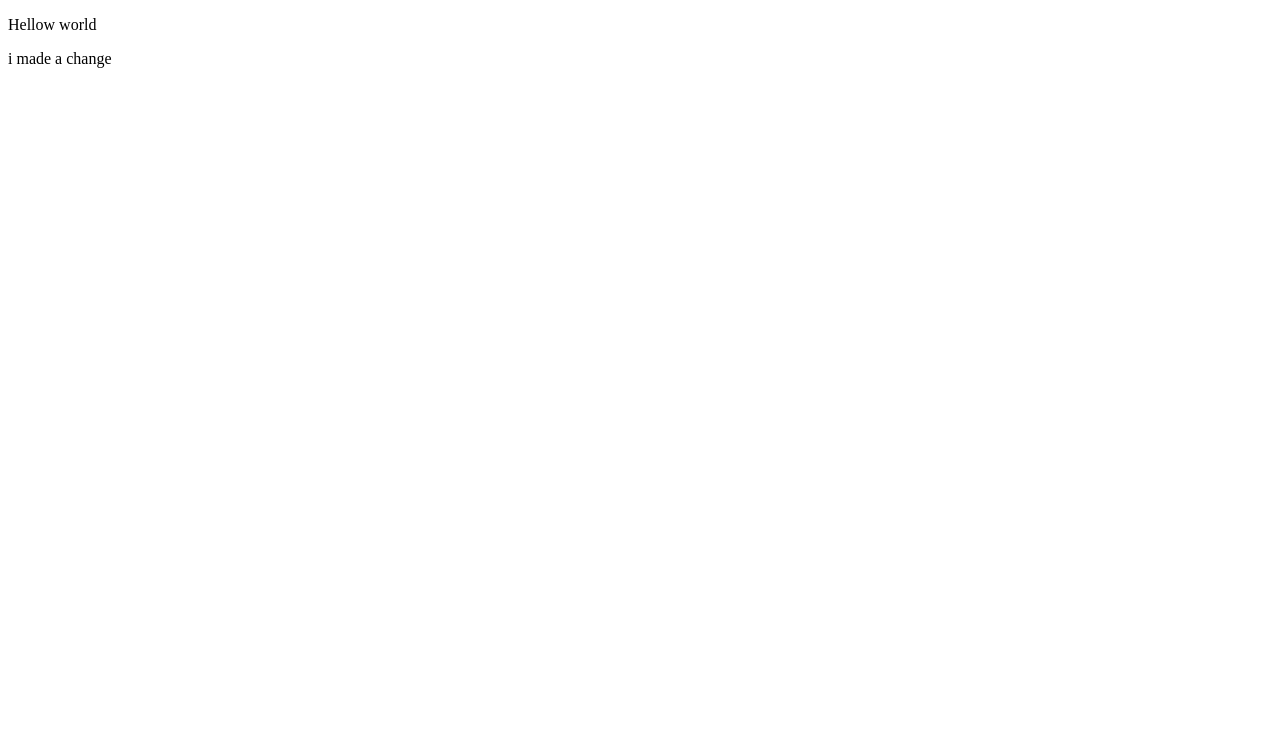
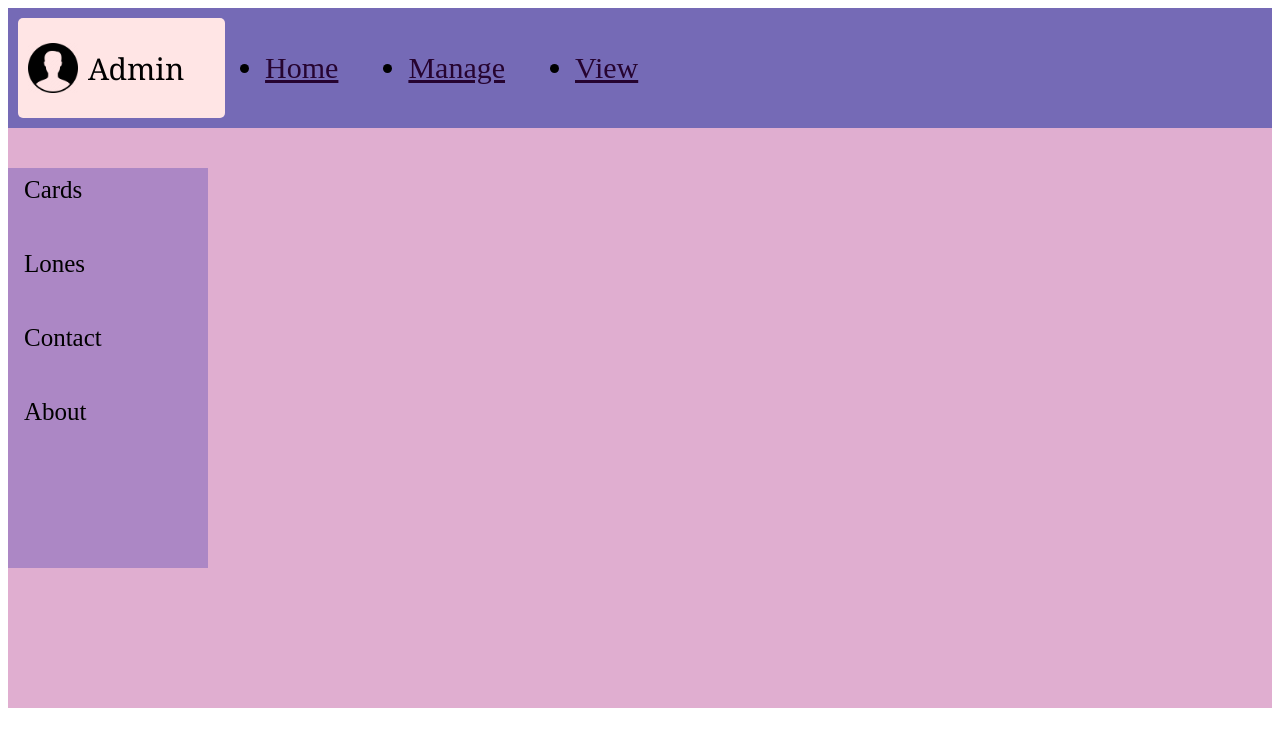
Before and after one commit to yog-32/apnacollege-demo, a plain HTML site: page index.html in a window 1280 px wide. Drawn offline with Linux system fonts and the light colour scheme.

Commit message:
bank page

```diff
--- /dev/null
+++ b/index.css
@@ -0,0 +1,90 @@
+.adminHorizon{
+    align-items: center;
+    display: flex;
+    height: 120px;
+}
+
+
+.admindetail{
+    display: flex;
+    align-items: center ;
+    margin-left: 10px;
+    border-radius: 5px;
+    height:100px;
+    width: 250px;
+    background-color: #FFE5E5;
+}
+
+.add-img{
+    margin-left: 10px;
+    height: 50px;
+    width: 50px;
+}
+
+.p1{
+    font-family: Georgia, 'Times New Roman', Times, serif;
+    font-size: 30px;
+    margin-left: 10px;
+}
+.adminHorizon{
+    height: 120px;
+    background-color: #756AB6;
+}
+
+.nav1{
+    list-style-type: none;
+    margin: 0;
+    padding: 0;
+    width: 200px;
+    background-color: #f1f1f1;
+}
+
+.vertnav{
+    height: 580px;
+    background-color: #E0AED0;
+    display: flex;
+    align-items: center;
+}
+
+.nav1{
+    height: 400px;
+    list-style-type: none;
+    margin: 0;
+    padding: 0;
+    width: 200px;
+    margin-bottom: 100px;
+    background-color: #AC87C5;
+}
+
+.nav1 a {
+    display: block;
+    color: #000;
+    padding: 8px 16px;
+    margin-bottom: 30px;
+    text-decoration: none;
+    font-size: 25px;
+}
+
+li a:hover {
+    background-color: #fad390;
+    color: black;
+}
+
+/* ------------------------------------------------------------------------- */
+.hori-nav{
+    height: 100px;
+    width:100%;
+    background-color: #756AB6;
+    display: flex;
+    align-items: center;
+    font-size: 30px;
+}
+
+.nav-list{
+    display: flex;
+}
+
+.nav-list a{
+    color: rgb(38, 4, 48);
+    margin-right: 70px;
+}
--- a/index.html
+++ b/index.html
@@ -4,9 +4,52 @@
     <meta charset="UTF-8">
     <meta name="viewport" content="width=device-width, initial-scale=1.0">
     <title>Document</title>
+    <link rel="stylesheet" href="index.css">
 </head>
 <body>
-    <p>Hellow world</p>
-    <p>i made a change</p>
+    <div class="adminHorizon">
+
+        <div class="admindetail">
+            <img src="admin.png" alt="admin" class="add-img">
+            <p class="p1">Admin</p>
+        </div>
+
+        <div class="hori-nav">
+                <ul class="nav-list">
+                    <li><a href="#home">Home</a></li>
+                    <li><a href="#manage">Manage</a></li>
+                    <li><a href="#view">View</a></li>
+                </ul>
+        </div>
+
+    </div>
+
+
+    <div class="vertnav">
+
+        <div class="vertical-nav">
+            <ul class="nav1">
+                <li>
+                    <a href="#" class="active">
+                        Cards
+                    </a>
+                </li>
+                <li><a href="#">
+                        Lones
+                    </a>
+                </li>
+                <li><a href="#">
+                        Contact
+                    </a>
+                </li>
+                <li><a href="#">
+                        About
+                    </a>
+                </li>
+            </ul>
+        </div>
+    </div>
+
+
 </body>
 </html>
```
Also changed, not shown: admin.png (added).
